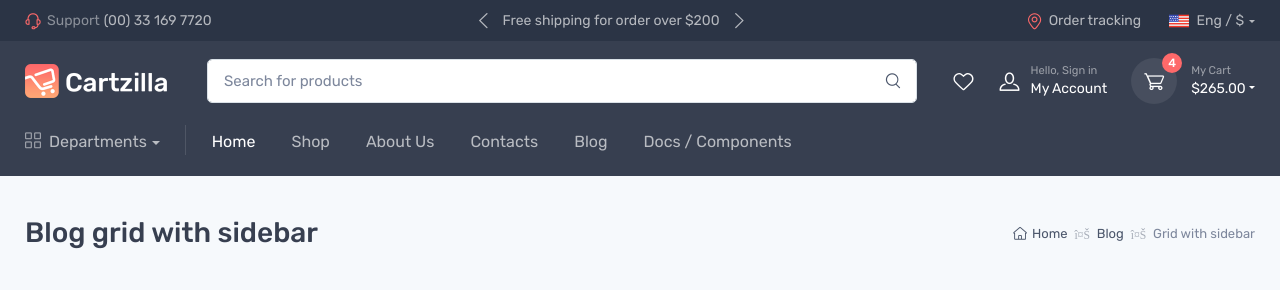
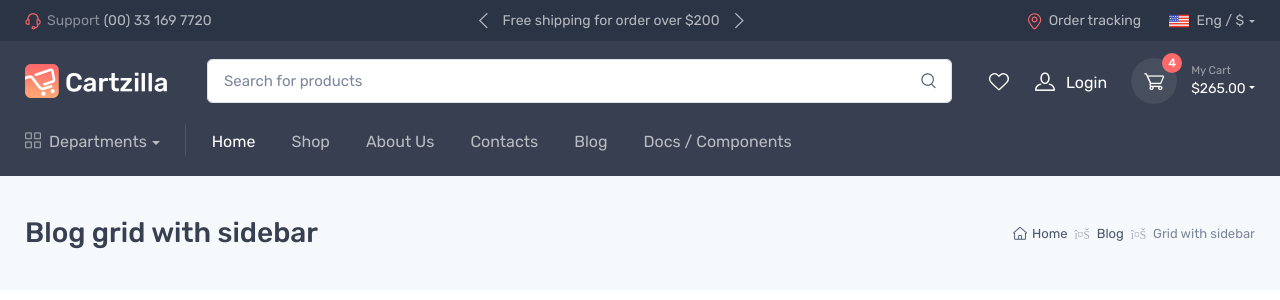
Before and after one commit to Danyshman/E-Commerce-Shop, a Django app: page /blogs/ in a window 1280 px wide. Shown: the top 300 px of the page. Run offline with Django 3.2, Linux system fonts and the light colour scheme; some libraries are stand-ins or nearby versions.

Commit message:
change style in header

```diff
--- a/templates/base_client.html
+++ b/templates/base_client.html
@@ -158,8 +158,8 @@
                 {% if user.is_authenticated %}
                     <a class="navbar-tool ml-1 ml-lg-0 mr-n1 mr-lg-2" href="" data-toggle="modal">
                     <div class="navbar-tool-icon-box"><i class="navbar-tool-icon czi-user"></i></div>
-                    <div class="navbar-tool-text ml-n3"><small>Hello, username</small>My Account</div></a>
-                    <a class="nav-link-style d-flex align-items-center px-4 py-2 pb-1 text-white" href="javascript:{document.getElementById('logout').submit()}"><i class="czi-sign-out opacity-60 mr-2"></i>Log out</a>
+                    <div class="navbar-tool-text ml-n3 font-size-base"><small class="font-size-xs">Welcome, {{ user.username }}</small>My Account</div></a>
+                    <a class="nav-link-style d-flex align-items-center px-4 py-2 pt-4 text-white" href="javascript:{document.getElementById('logout').submit()}"><i class="czi-sign-out opacity-60 mr-2"></i>Log out</a>
                     <form action="{% url 'account:logout' %}" method="POST" id="logout">
                         {% csrf_token %}
                         <input type="hidden">
@@ -167,7 +167,7 @@
                 {% else %}
                     <a class="navbar-tool ml-1 ml-lg-0 mr-n1 mr-lg-2" href="#signin-modal" data-toggle="modal">
                     <div class="navbar-tool-icon-box"><i class="navbar-tool-icon czi-user"></i></div>
-                    <div class="navbar-tool-text ml-n3"><small>Hello, Sign in</small>My Account</div></a>
+                    <div class="navbar-tool-text ml-n3 font-size-base pt-1">Login</div></a>
                 {% endif %}
               <div class="navbar-tool dropdown ml-3"><a class="navbar-tool-icon-box bg-secondary dropdown-toggle" href="shop-cart.html"><span class="navbar-tool-label">4</span><i class="navbar-tool-icon czi-cart"></i></a><a class="navbar-tool-text" href="shop-cart.html"><small>My Cart</small>$265.00</a>
                 <!-- Cart dropdown-->
```
